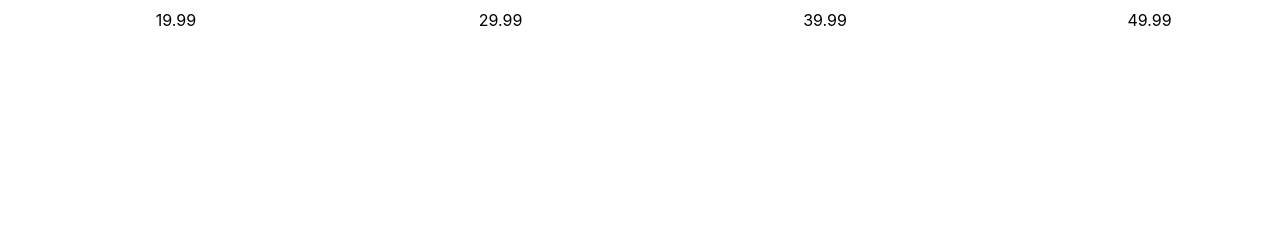
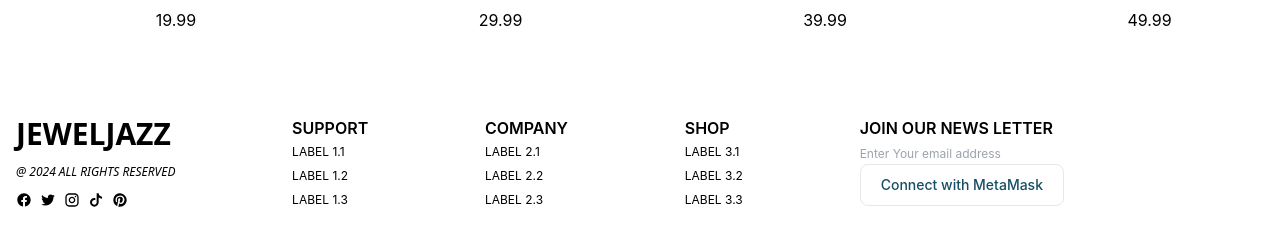
Before and after one commit to yemery/bijou-site, a React (Create React App) app: page / in a window 1280 px wide. Shown: the part 1604-1850 px from the top of the page. Before the commit the page ends 1632 px from the top, so only its background shows below. Built offline with nearby package versions, Linux system fonts and the light colour scheme.

Commit message:
Added Footer

```diff
--- a/package.json
+++ b/package.json
@@ -3,14 +3,9 @@
   "version": "0.1.0",
   "private": true,
   "dependencies": {
-    "@emotion/react": "^11.11.3",
-    "@emotion/styled": "^11.11.0",
-    "@mui/material": "^5.15.10",
     "@testing-library/jest-dom": "^5.17.0",
     "@testing-library/react": "^13.4.0",
     "@testing-library/user-event": "^13.5.0",
-    "flowbite": "^2.3.0",
-    "flowbite-react": "^0.7.2",
     "react": "^18.2.0",
     "react-dom": "^18.2.0",
     "react-icons": "^5.0.1",
--- a/src/assets/config.js
+++ b/src/assets/config.js
@@ -1,3 +1,4 @@
+import { RiTiktokFill,RiPinterestFill,RiInstagramLine,RiFacebookCircleFill,RiTwitterFill } from "react-icons/ri";
 
 const navbarItems = [
     {id:0, to: '/', label: 'Home' },
@@ -110,5 +111,62 @@ const items=[
     "price": 109.99
   }
 ]
+const socials = [
+  {
+    id: 1,
+    path: "https://www.facebook.com/",
+    icon: <RiFacebookCircleFill />
+  },
+  {
+    id: 2,
+    path: "https://twitter.com/",
+    icon: <RiTwitterFill />
+  },
+  {
+    id: 3,
+    path: "https://www.instagram.com/",
+    icon: <RiInstagramLine />
+  },
+  {
+    id: 4,
+    path: "https://www.tiktok.com/",
+    icon:<RiTiktokFill />
+  },
+  {
+    id: 5,
+    path: "https://www.pinterest.com/",
+    icon: <RiPinterestFill />
+  }
+];
 
-export { navbarItems,categories,items};
+const footer = [
+  {
+    id: 1,
+    name: "Support",
+    labels: [
+      { id: 1, name: "Label 1.1", path: "/category1/label1" },
+      { id: 2, name: "Label 1.2", path: "/category1/label2" },
+      { id: 3, name: "Label 1.3", path: "/category1/label3" }
+    ]
+  },
+  {
+    id: 2,
+    name: "company",
+    labels: [
+      { id: 4, name: "Label 2.1", path: "/category2/label1" },
+      { id: 5, name: "Label 2.2", path: "/category2/label2" },
+      { id: 6, name: "Label 2.3", path: "/category2/label3" }
+    ]
+  },
+  {
+    id: 3,
+    name: "shop",
+    labels: [
+      { id: 7, name: "Label 3.1", path: "/category3/label1" },
+      { id: 8, name: "Label 3.2", path: "/category3/label2" },
+      { id: 9, name: "Label 3.3", path: "/category3/label3" }
+    ]
+  }
+];
+
+export { navbarItems,categories,items,socials,footer};
--- a/src/components/Footer.jsx
+++ b/src/components/Footer.jsx
@@ -0,0 +1,51 @@
+import React from "react";
+import { Link } from "react-router-dom";
+import { socials,footer } from "../assets/config";
+const Footer = () => {
+  return (
+    <>
+      <div className="mt-10 md:max-w-[1480px]  max-w-[600px]  m-auto w-full  flex flex-col  justify-between  px-4 py-12   md:flex-row  gap-8">
+        <div className="font-sans font-semibold flex flex-col h-full gap-y-3 	">
+          {" "}
+          <Link to="/" className="text-3xl">JewelJazz</Link>
+          <i className="text-xs font-light">@ 2024 All rights reserved</i>
+          <div className="flex flex-row gap-x-2 w-full ">
+            {socials.map((e) => (
+              <>
+                <Link key={e.id} to={e.path} className="hover:text-orange-950">{e.icon}</Link>
+              </>
+            ))}
+          </div>
+        </div>
+
+       {
+            footer.map((e)=>(
+                <>
+                <div className="flex flex-col gap-y-1 " >
+                    <h3 className="font-semibold text-base">{e.name}</h3>
+                    <ul className="flex flex-col gap-2">
+                        {e.labels.map((e)=>(
+                            <>
+                            <li className="text-xs">{e.name}</li></>
+                        ))}
+                    </ul>
+                </div>
+                </>
+            ))
+       }
+
+       <div>
+       <h3 className="font-semibold text-base">Join our news letter</h3>
+      <form action="" method="post">
+      <input type="text" placeholder="Enter Your email address" className="input input-bordered  w-full max-w-xs border-black text-xs text-gray-400" />
+      <button type="button" class="text-gray-900 bg-white hover:bg-gray-100 border border-gray-200 focus:ring-4 focus:outline-none focus:ring-gray-100 font-medium rounded-lg text-sm px-5 py-2.5 text-center inline-flex items-center dark:focus:ring-gray-600 dark:bg-gray-800 dark:border-gray-700 dark:text-white dark:hover:bg-gray-700 me-2 mb-2">
+Connect with MetaMask
+</button>
+      </form>
+       </div>
+      </div>
+    </>
+  );
+};
+
+export default Footer;
--- a/src/layout/AppLayout.jsx
+++ b/src/layout/AppLayout.jsx
@@ -1,6 +1,7 @@
 import React, {  useState } from "react";
 import { Outlet } from "react-router-dom";
 import Navbar from "../components/Navbar";
+import Footer from "../components/Footer";
 
 const AppLayout = () => {
   const [isMenuOpen, setMenuOpen] = useState(false);
@@ -20,12 +21,14 @@ const AppLayout = () => {
       {isMenuOpen ? null : (
         <>
         <div className="mt-20">
-          <Outlet  />{" "}</div>
+          <Outlet  />{" "}
+
+          <Footer/>
+          </div>
         </>
       )
     }
-    {/* <SocialLinks/>
-    <QuotesSection/> */}
+
     </>
   );
 };
--- a/tailwind.config.js
+++ b/tailwind.config.js
@@ -1,8 +1,7 @@
 /** @type {import('tailwindcss').Config} */
 module.exports = {
   content: [
-    './src/**/*.{js,jsx,ts,tsx}',
-    'node_modules/flowbite-react/lib/esm/**/*.js'
+    "./src/**/*.{js,jsx,ts,tsx}",
 
 
   ],
@@ -54,7 +53,5 @@ module.exports = {
     }
   },
   plugins: [
-    require('flowbite/plugin')
-
   ],
 }
```
Also changed, not shown: src/logo.svg (deleted), 1 other file (tests, documents, lock files or other folders).
